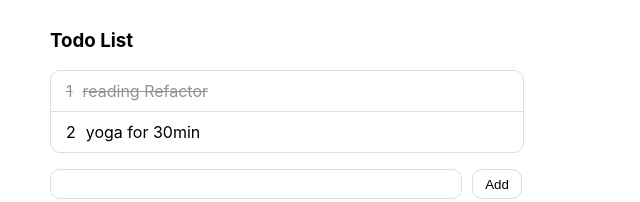
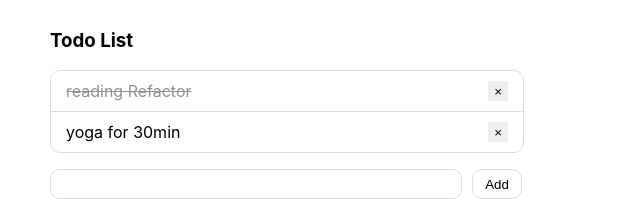
Before and after one commit to SigridZhangSY/react-todo-list, a React (Create React App) app: page / in a window 1280 px wide. Shown: the top 202 px of the page, without its empty margins (0-640 px from the left). Built offline with nearby package versions, Linux system fonts and the light colour scheme.

Commit message:
feature: remove item

```diff
--- a/src/app/components/TodoList/index.js
+++ b/src/app/components/TodoList/index.js
@@ -27,7 +27,7 @@ export default class TodoList extends PureComponent {
 
     const newList = list.concat([
       {
-        id: list.length + 1,
+        id: list[list.length-1].id + 1,
         content: itemContent
       }
     ])
@@ -49,6 +49,18 @@ export default class TodoList extends PureComponent {
     }
   }
 
+  removeItem = (itemId) => {
+    const list = this.state.list
+    const targetIndex = list.findIndex(item => item.id === itemId)
+    if (targetIndex>0) {
+      const preHalf = list.slice(0, targetIndex)
+      const nextHalf = list.slice(targetIndex+1, list.length)
+
+      const newList = preHalf.concat(nextHalf)
+      this.setState({...this.state, list: newList})
+    }
+  }
+
   render() {
     return (
       <div className="wrapper">
@@ -59,6 +71,7 @@ export default class TodoList extends PureComponent {
               <TodoListItem key={item.id}
                             item={item}
                             markAsDone={this.markAsDone}
+                            removeItem={this.removeItem}
               ></TodoListItem>
             ))
           }
--- a/src/app/components/TodoListItem/index.css
+++ b/src/app/components/TodoListItem/index.css
@@ -2,10 +2,10 @@
     display: flex;
     padding: 10px 15px;
     border-bottom: 1px solid #ddd;
-    cursor: pointer;
+
 }
 
-.list-item.done {
+.list-item .done {
     text-decoration: line-through;
     color: #929292;
 }
@@ -14,6 +14,22 @@
     border-bottom: none;
 }
 
-.list-item .index {
-    padding-right: 10px;
+.list-item .content {
+    flex-grow: 1;
+    cursor: pointer;
 }
+
+
+.list-item .content.done {
+    cursor: auto;
+}
+
+.list-item>button {
+    border: none;
+    text-decoration: none;
+    cursor: pointer;
+}
+
+.list-item>button:focus {
+    outline: none;
+}
--- a/src/app/components/TodoListItem/index.js
+++ b/src/app/components/TodoListItem/index.js
@@ -2,15 +2,15 @@ import React from 'react';
 import './index.css';
 
 const TodoListItem = (props) => {
-  const {item, markAsDone} = props
+  const {item, markAsDone, removeItem} = props
 
   return (
     <li
-      className={`list-item ${item.done ? 'done' : ''}`}
-      onClick={() => markAsDone(item.id)}
+      className={"list-item"}
     >
-      <p className="index">{item.id}</p>
-      <p>{item.content}</p>
+      <p className={`content ${item.done ? 'done' : ''}`}
+         onClick={() => markAsDone(item.id)}>{item.content}</p>
+      <button onClick={() => removeItem(item.id)}>&times;</button>
     </li>
   )
 }
```
